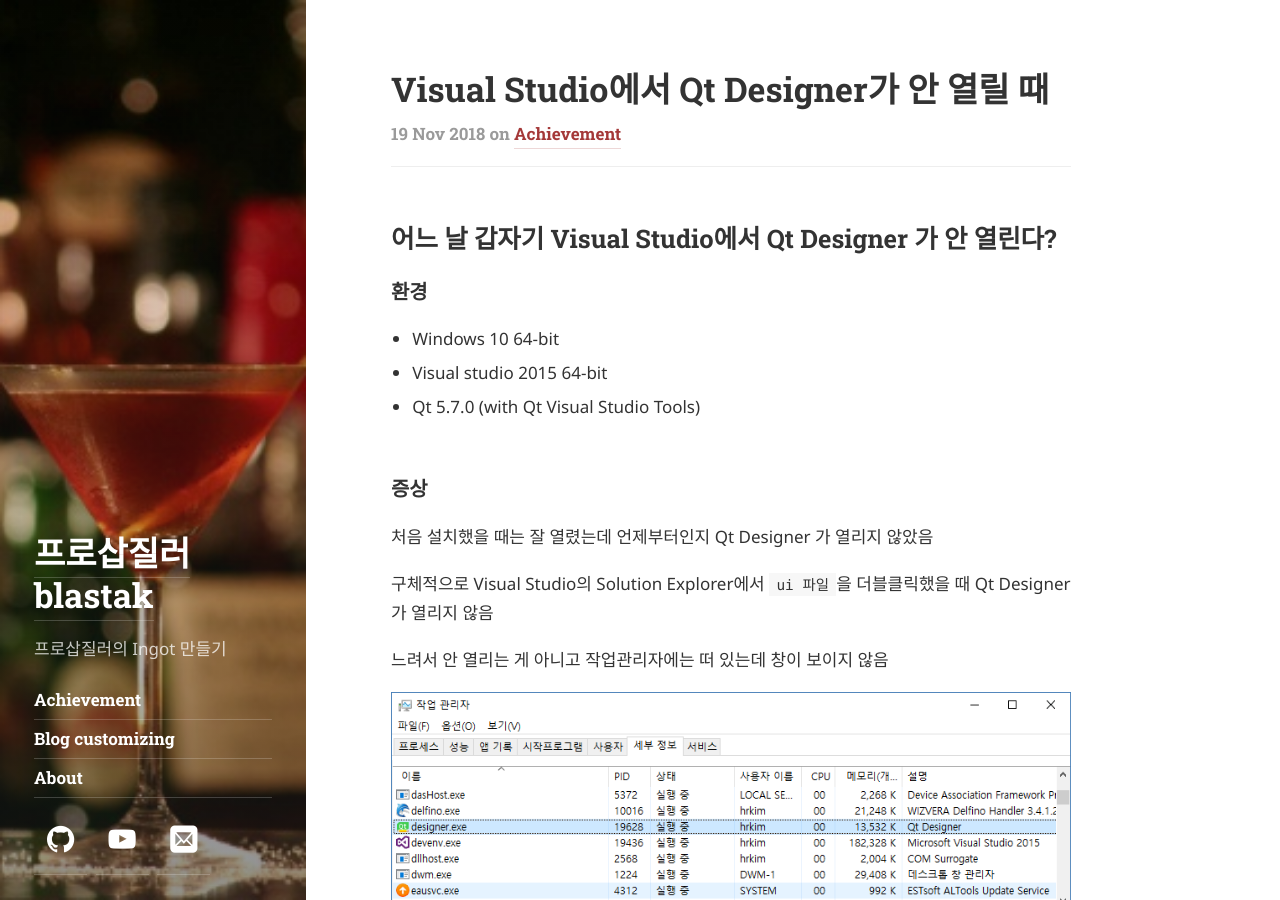
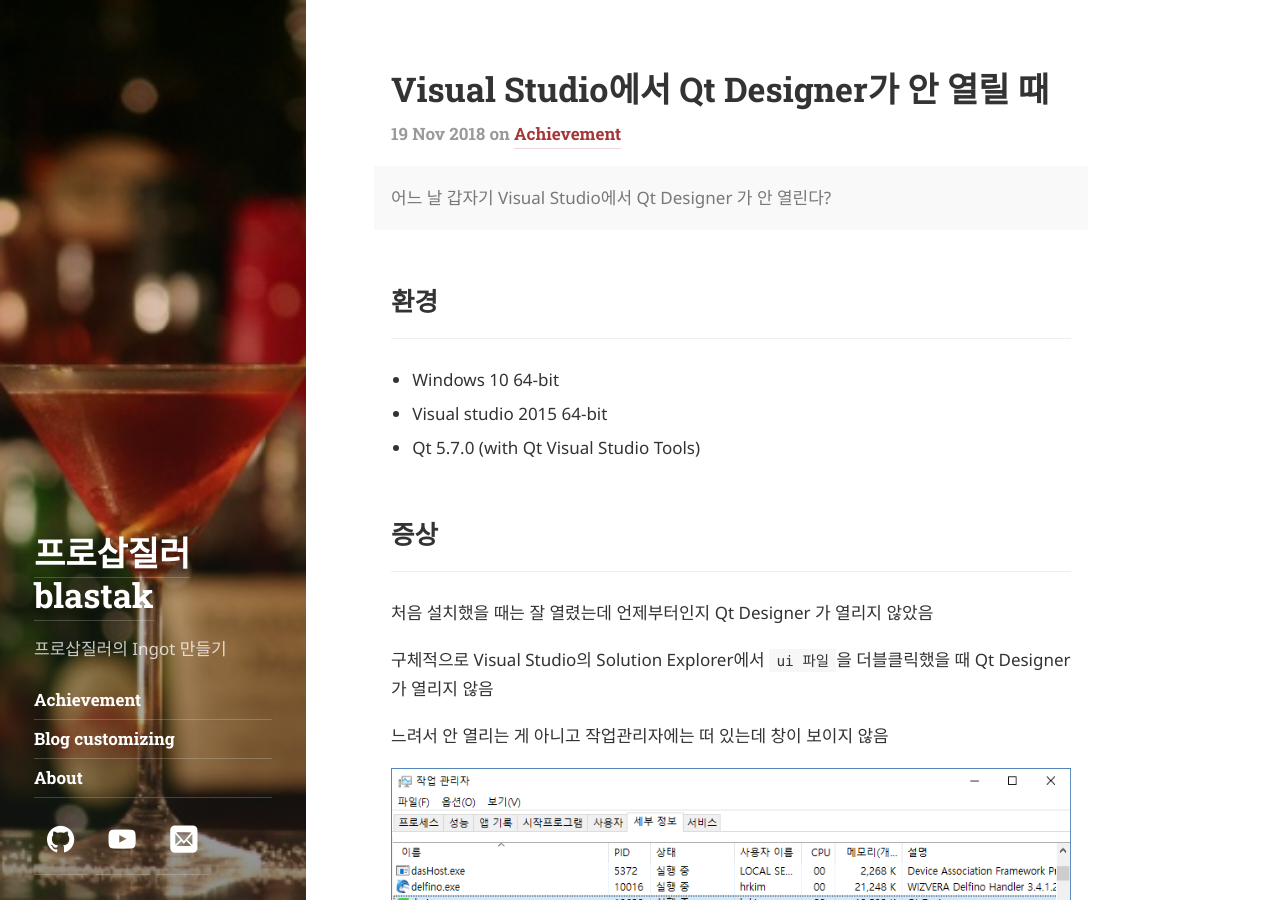
Before and after one commit to blastak/blastak.github.io, a Jekyll site: the page built from _posts/2018-11-19-a.md, in a window 1280 px wide and 900 px high. Built offline with Jekyll 4.4.1, drawn with Linux system fonts in a browser that asks for light colours; some web fonts are replaced.

```diff
--- a/_posts/2018-11-19-a.md
+++ b/_posts/2018-11-19-a.md
@@ -3,16 +3,18 @@ layout: post
 title: Visual Studio에서 Qt Designer가 안 열릴 때
 slug: Visual Studio에서 Qt Designer가 안 열릴 때
 tag: [Achievement]
+description: >
+  어느 날 갑자기 Visual Studio에서 Qt Designer 가 안 열린다?
 ---
 
-## 어느 날 갑자기 Visual Studio에서 Qt Designer 가 안 열린다?
-### 환경
-
+## 환경
+***
 * Windows 10 64-bit
 * Visual studio 2015 64-bit
 * Qt 5.7.0 (with Qt Visual Studio Tools)
 
-### 증상
+## 증상
+***
 처음 설치했을 때는 잘 열렸는데 언제부터인지 Qt Designer 가 열리지 않았음
 
 구체적으로 Visual Studio의 Solution Explorer에서 `ui 파일`을 더블클릭했을 때 Qt Designer가 열리지 않음
@@ -22,7 +24,8 @@ tag: [Achievement]
 ![]({{site.url}}/assets/img/2018-11-19-a-1.png){: .center-image}
 **<center>작업관리자에는 떠 있는데 창이 보이지 않는다</center>**<br />
 
-### 해결방법
+## 해결방법
+***
 > 주의: 이글에서는 임시 해결방법에 대해 다룹니다.
 
 파일 탐색기로 Qt 폴더에 들어가면 아래 파일들을 발견할 수 있습니다.
@@ -42,15 +45,15 @@ tag: [Achievement]
 
 `C:\Qt\Qt5.7.0\5.7\msvc2015_64\bin\Qt5WebEngineCored.pdb`
 
-#### 해결을 위해 아래와 같이 진행하였다
+### 해결을 위해 아래와 같이 진행하였다
 
-1. **위의 3개 파일을 다른 폴더에 옮기기 (지우면 복구하기 힘드니, 임시로 다른 폴더로 옮겨놓자)**
-2. **Visual studio 재실행**
-3. **ui 파일을 더블클릭 해보기**
-4. **Qt Designer가 뜨면 정상!!!!!**
+1. 위의 3개 파일을 다른 폴더에 옮기기 (지우면 복구하기 힘드니, 임시로 다른 폴더로 옮겨놓자)
+2. Visual studio 재실행
+3. ui 파일을 더블클릭 해보기
+4. Qt Designer가 뜨면 정상!!!!!
 
-### 결론 및 고찰
-
+## 결론 및 고찰
+***
 원인을 정확히 알 수는 없으나 WebEngineCore 모듈과 Designer가 충돌이 발생하는 듯하다.
 
 특히 32bit에서는 문제가 없고 64bit에서 문제가 발생한다는 얘기들이 있었다. 아래 링크를 참고하시라.
```
